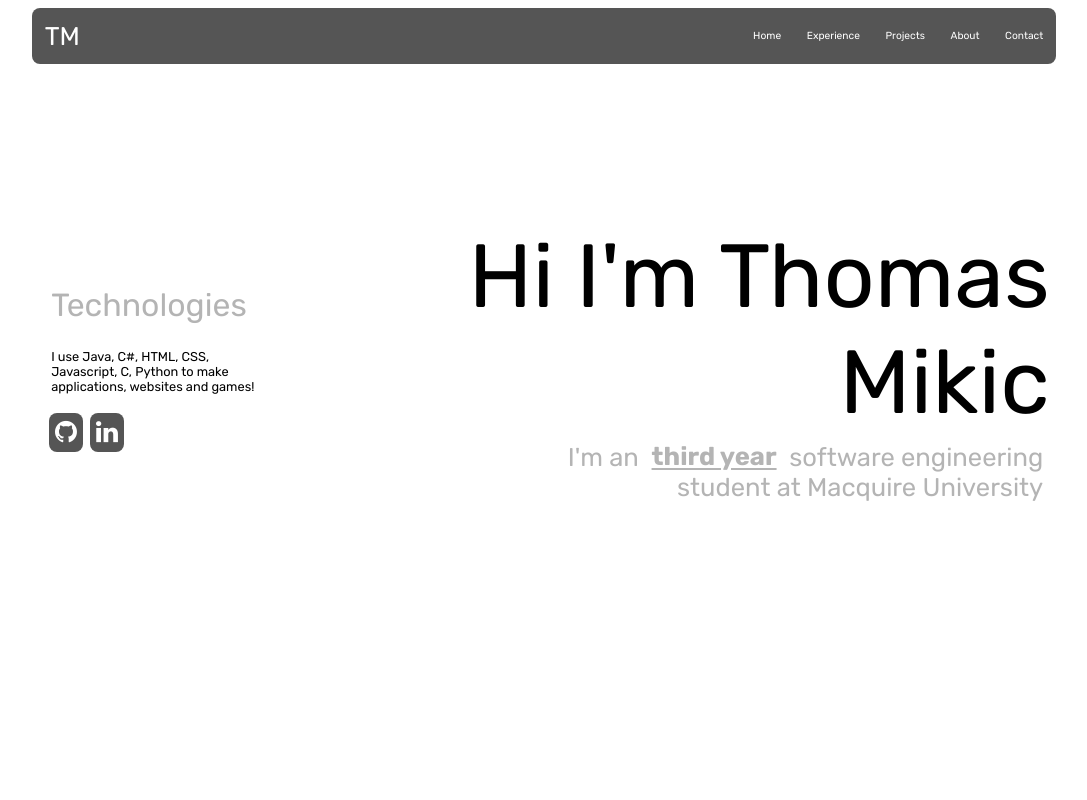
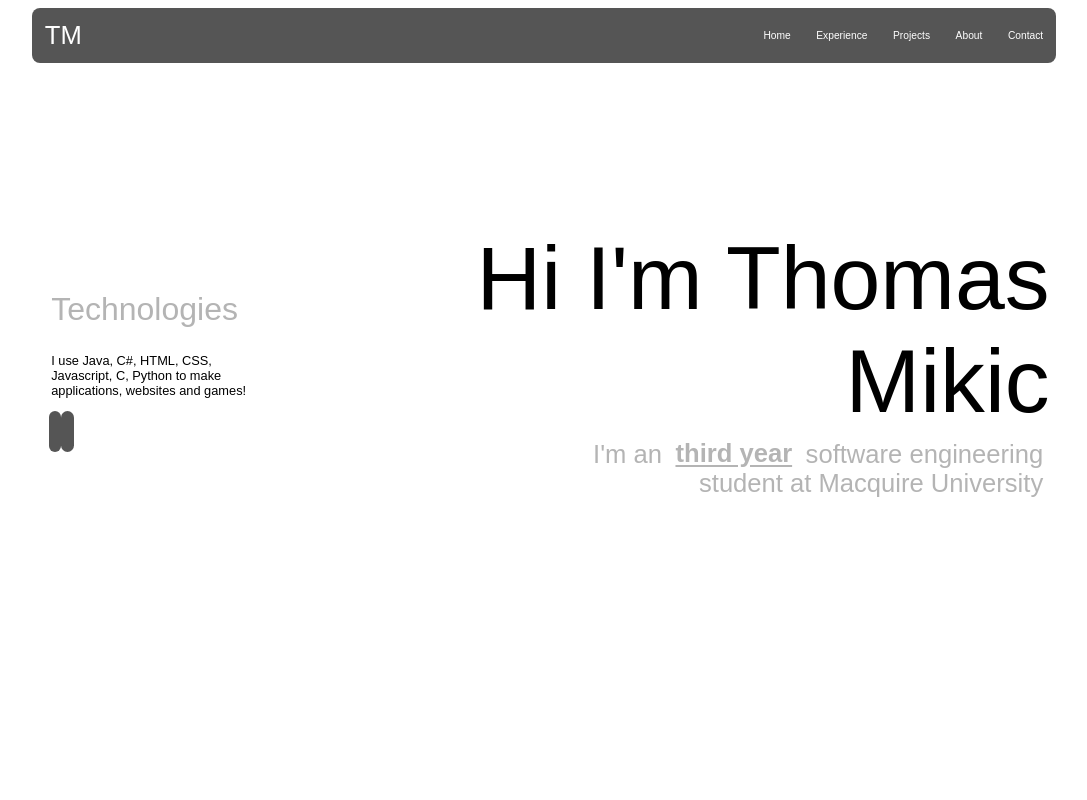
Before and after one commit to Kyluuuu/WebsitePortfolio, a website built with Vite: page index.html in a window 1280 px wide. Shown: the top 800 px of the page, without its empty margins (96-1183 px from the left). Built offline with nearby package versions, Linux system fonts and the light colour scheme.

Commit message:
fixing css

```diff
--- a/index.html
+++ b/index.html
@@ -3,8 +3,8 @@
   <head>
     <meta charset="UTF-8" />
     <link rel="icon" type="image/svg+xml" href="images/Banana-Single.jpg" />
-    <link href="https://fonts.googleapis.com/css2?family=Rubik:wght@400;500;700&display=swap" rel="stylesheet">
-    <link rel="stylesheet" href="https://cdnjs.cloudflare.com/ajax/libs/font-awesome/4.7.0/css/font-awesome.min.css">
+    <!-- <link href="https://fonts.googleapis.com/css2?family=Rubik:wght@400;500;700&display=swap" rel="stylesheet"> -->
+    <!-- <link rel="stylesheet" href="https://cdnjs.cloudflare.com/ajax/libs/font-awesome/4.7.0/css/font-awesome.min.css"> -->
     <link rel="stylesheet" type="text/css" href="/style.css">
     <meta name="viewport" content="width=device-width, initial-scale=1.0" />
     <title>Thomas Mikic Portfolio Website</title>
```
